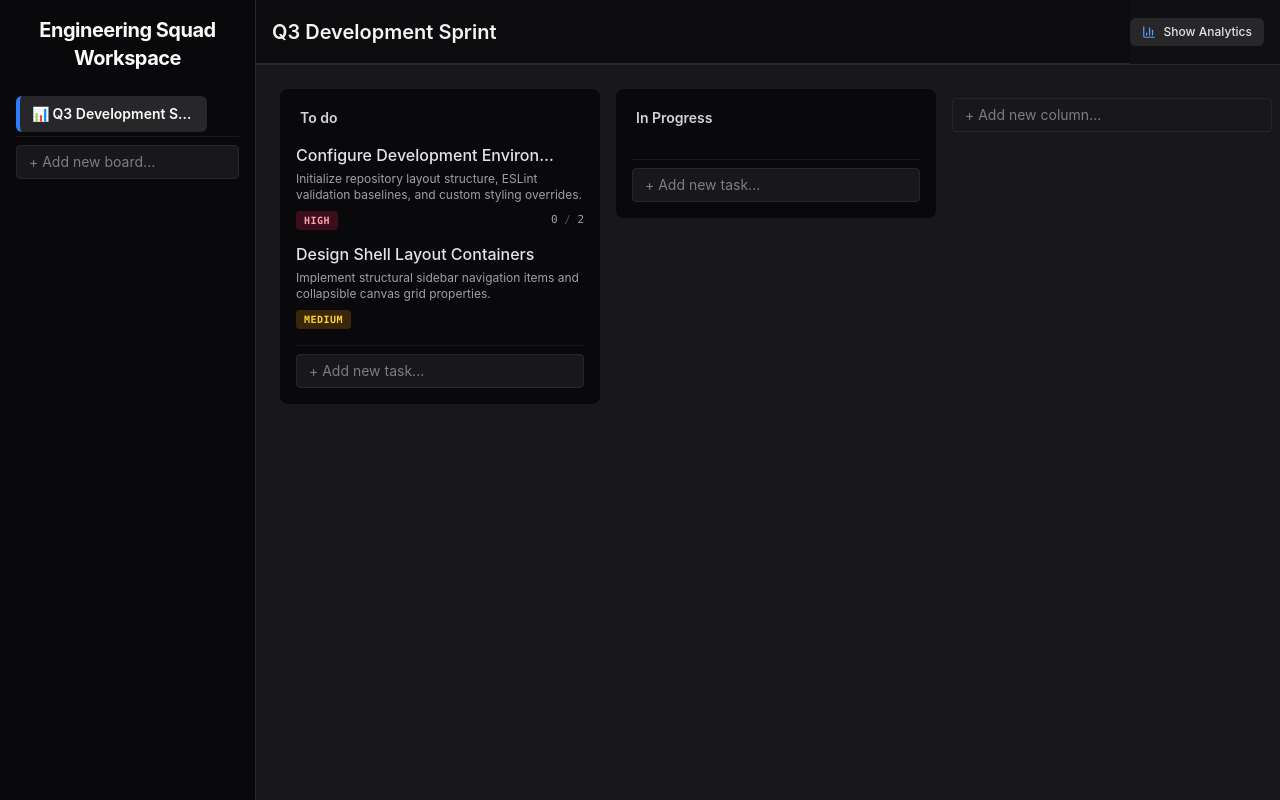
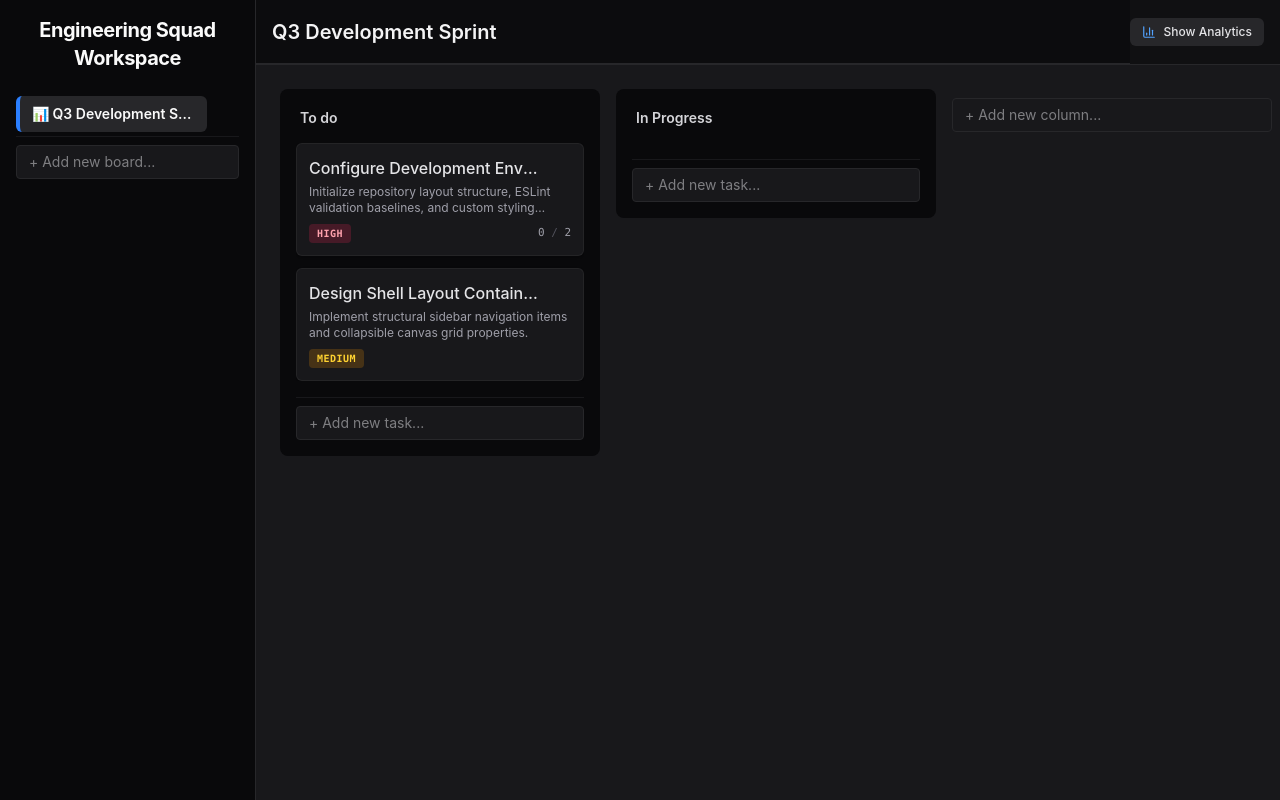
Before and after one commit to ayushinsingh/taskflow, a React (Vite) app: page / in a window 1280 px wide. Built offline with nearby package versions, Linux system fonts and the light colour scheme.

Commit message:
fixed drag task issue and added test for task inspector modal

```diff
--- a/src/components/ColumnLane.tsx
+++ b/src/components/ColumnLane.tsx
@@ -3,7 +3,8 @@ import { TaskCard } from "./TaskCard";
 import { AddTaskInput } from "./AddTaskInput";
 import { Draggable, Droppable } from "@hello-pangea/dnd";
 import { ColumnTitle } from "./ColumnTitle";
-import { useAppSelector } from "../store";
+import { useAppDispatch, useAppSelector } from "../store";
+import { openTaskInspector } from "../store/slices/taskSlice";
 
 interface ColumnLaneProps {
   index: number;
@@ -13,6 +14,7 @@ interface ColumnLaneProps {
 export const ColumnLane: React.FC<ColumnLaneProps> = React.memo(
   ({ index, columnId }) => {
     const column = useAppSelector((state) => state.columns.entities[columnId]);
+    const dispatch = useAppDispatch();
     return (
       <Draggable draggableId={columnId} index={index}>
         {(provided, snapshot) => (
@@ -21,7 +23,11 @@ export const ColumnLane: React.FC<ColumnLaneProps> = React.memo(
             {...provided.draggableProps}
             className={`group w-80 shrink-0 bg-zinc-950 rounded-lg p-4 flex flex-col max-h-full ${snapshot.isDragging ? "shadow-xl border-blue-500/50 bg-zinc-850" : ""}`}
           >
-            <ColumnTitle columnId={columnId} columnTitle={column.title} dragProps={provided.dragHandleProps} />
+            <ColumnTitle
+              columnId={columnId}
+              columnTitle={column.title}
+              dragProps={provided.dragHandleProps}
+            />
             <Droppable droppableId={columnId} type="TASK">
               {(provided) => (
                 <div
@@ -29,12 +35,28 @@ export const ColumnLane: React.FC<ColumnLaneProps> = React.memo(
                   {...provided.droppableProps}
                   className="space-y-3 overflow-y-auto flex-1 mb-4"
                 >
-                  {column.taskIds.map((taskId) => (
-                    <TaskCard
-                      key={taskId}
-                      taskId={taskId}
-                      columnId={columnId}
-                    />
+                  {column.taskIds.map((taskId, index) => (
+                    <Draggable draggableId={taskId} index={index}>
+                      {(provided, snapshot) => (
+                        <div
+                          ref={provided.innerRef}
+                          {...provided.dragHandleProps}
+                          {...provided.draggableProps}
+                          className={`group/task bg-zinc-900 border border-zinc-800/80 p-3 rounded-md shadow-sm cursor-grab active:cursor-grabbing hover:border-zinc-700 transition-colors ${
+                            snapshot.isDragging
+                              ? "shadow-lg border-blue-500/50 bg-zinc-850"
+                              : ""
+                          }`}
+                          onClick={() => dispatch(openTaskInspector(taskId))}
+                        >
+                          <TaskCard
+                            key={taskId}
+                            taskId={taskId}
+                            columnId={columnId}
+                          />
+                        </div>
+                      )}
+                    </Draggable>
                   ))}
                   {provided.placeholder}
                 </div>
--- a/src/components/TaskInspectorModal.tsx
+++ b/src/components/TaskInspectorModal.tsx
@@ -75,10 +75,11 @@ export const TaskInspectorModal: React.FC = () => {
           />
 
           <div className="space-y-2">
-            <label className="text-xs font-semibold text-zinc-400 uppercase tracking-wider">
+            <label htmlFor="description" className="text-xs font-semibold text-zinc-400 uppercase tracking-wider">
               Description
             </label>
             <textarea
+              id="description"
               value={description}
               onChange={(e) => setDescription(e.target.value)}
               onBlur={() => handleBlur("description", description)}
@@ -124,13 +125,14 @@ export const TaskInspectorModal: React.FC = () => {
                     className="group flex items-center gap-3 bg-zinc-900/50 border border-zinc-850/60 px-3 py-2 rounded-md hover:bg-zinc-900 transition-colors"
                   >
                     <input
+                      id={subTaskId}
                       type="checkbox"
                       checked={subTask.isCompleted}
                       onChange={() => dispatch(toggleSubTask(subTaskId))}
                       className="rounded border-zinc-700 text-blue-600 focus:ring-blue-500/20 bg-zinc-800 h-4 w-4 cursor-pointer"
                     />
-                    <span
-                      onClick={() => dispatch(toggleSubTask(subTaskId))}
+                    <label
+                      htmlFor={subTaskId}
                       className={`text-xs font-medium text-zinc-300 cursor-pointer select-none truncate ${
                         subTask.isCompleted
                           ? "line-through text-zinc-600 decoration-zinc-700"
@@ -138,7 +140,7 @@ export const TaskInspectorModal: React.FC = () => {
                       }`}
                     >
                       {subTask.title}
-                    </span>
+                    </label>
                   </div>
                 );
               })}
```
Also changed, not shown: 1 other file (tests, documents, lock files or other folders).
